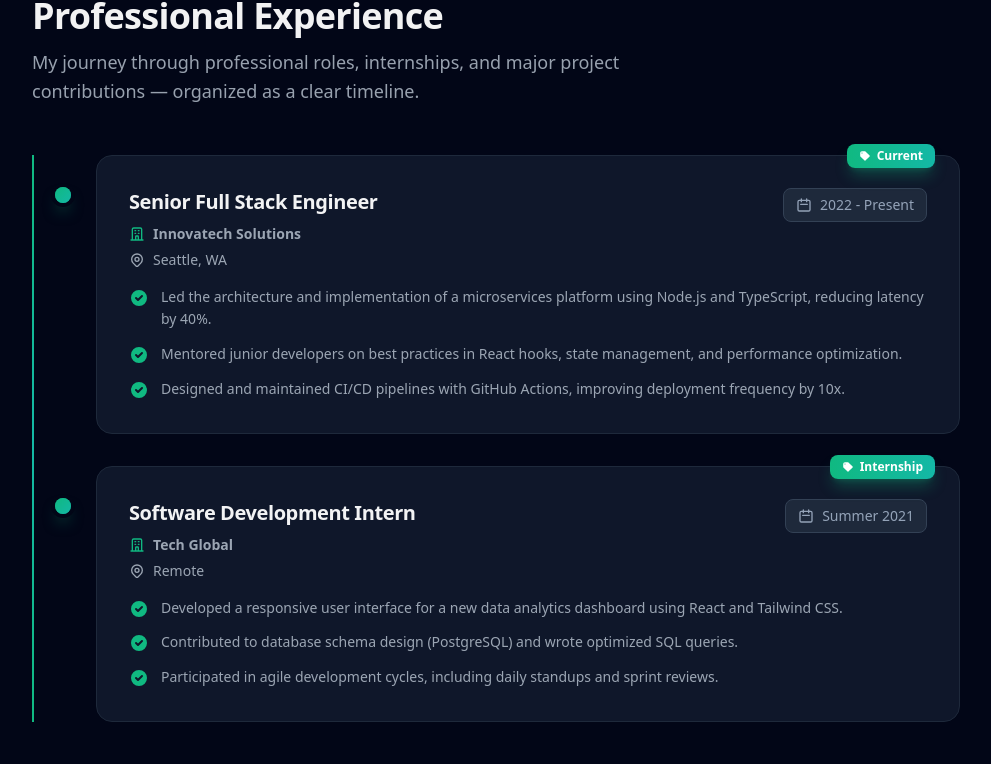
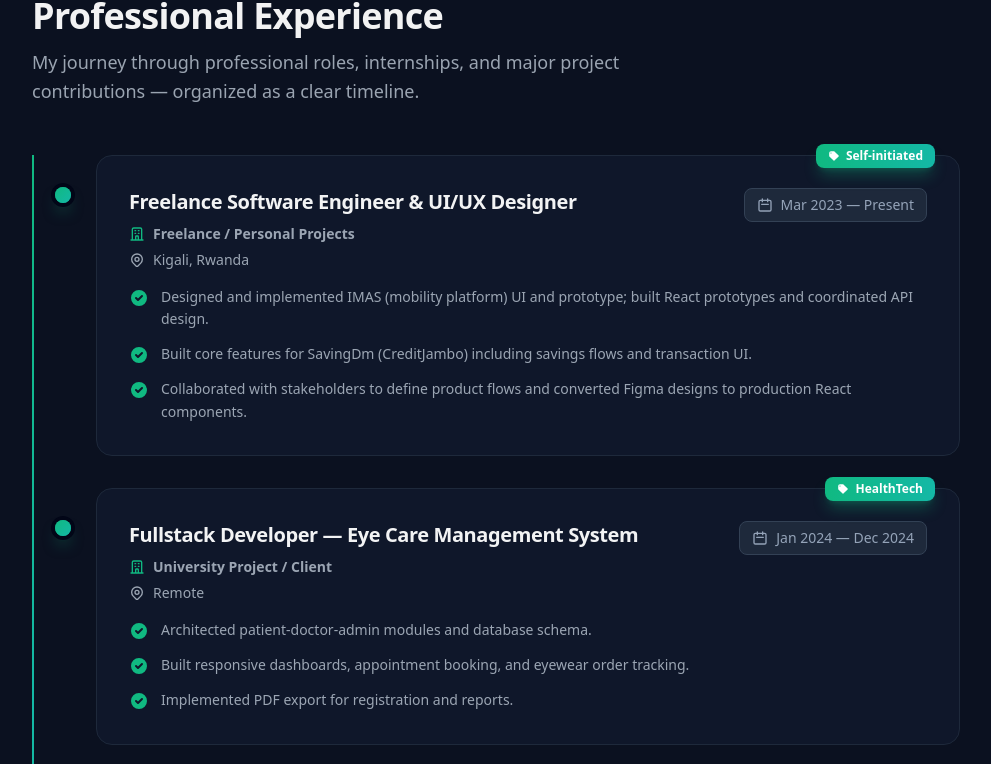
Before and after one commit to daniel2023-maseya2002/my-portfolio, a React (Vite) app: page / in a window 1280 px wide. Shown: the part 4353-5117 px from the top of the page, without its empty margins (144-1135 px from the left). Built offline with nearby package versions, Linux system fonts and the light colour scheme.

Commit message:
Updated the experience

```diff
--- a/src/components/sections/Experience.jsx
+++ b/src/components/sections/Experience.jsx
@@ -1,43 +1,15 @@
-import { useCallback, useState } from 'react';
-// Mocking framer-motion's components and functions for a single file structure
-const motion = {
-    div: ({ children, ...props }) => <div {...props}>{children}</div>
-};
-const experience = [
-    {
-        id: 1,
-        role: "Senior Full Stack Engineer",
-        tag: "Current",
-        org: "Innovatech Solutions",
-        location: "Seattle, WA",
-        period: "2022 - Present",
-        bullets: [
-            "Led the architecture and implementation of a microservices platform using Node.js and TypeScript, reducing latency by 40%.",
-            "Mentored junior developers on best practices in React hooks, state management, and performance optimization.",
-            "Designed and maintained CI/CD pipelines with GitHub Actions, improving deployment frequency by 10x."
-        ]
-    },
-    {
-        id: 2,
-        role: "Software Development Intern",
-        tag: "Internship",
-        org: "Tech Global",
-        location: "Remote",
-        period: "Summer 2021",
-        bullets: [
-            "Developed a responsive user interface for a new data analytics dashboard using React and Tailwind CSS.",
-            "Contributed to database schema design (PostgreSQL) and wrote optimized SQL queries.",
-            "Participated in agile development cycles, including daily standups and sprint reviews."
-        ]
-    }
-];
-
-// --- Component Definitions ---
+// src/components/sections/Experience.jsx
+import { motion } from "framer-motion";
+import { useCallback } from "react";
+import experience from "../../data/experience";
 
 const ExperienceCard = ({ item, index }) => {
-  // Use a simple div since we're mocking motion
   return (
-    <div
+    <motion.div
+      initial={{ opacity: 0, x: index % 2 === 0 ? -20 : 20 }}
+      whileInView={{ opacity: 1, x: 0 }}
+      viewport={{ once: true, amount: 0.3 }}
+      transition={{ duration: 0.5, delay: index * 0.1 }}
       className="group relative"
     >
       {/* Timeline Dot */}
@@ -105,55 +77,46 @@
           ))}
         </ul>
       </div>
-    </div>
+    </motion.div>
   );
 };
 
 const Experience = () => {
-    // State to hold any messages (replacing the use of `alert()`)
-    const [downloadMessage, setDownloadMessage] = useState('');
-
   // Programmatic download handler — fetches the PDF and forces a client download
   const handleDownloadResume = useCallback(async () => {
-      // The file path is assumed to be at the root of the serving folder (e.g., in the 'public' folder)
-      // If your file is truly named 'resume.pdf' and you want it accessible, place it in your public folder.
-      const filePath = "/resume.pdf";
-      setDownloadMessage('Attempting to download resume...');
+    try {
+      const res = await fetch("/resume.pdf");
+      console.log("resume fetch status:", res.status);
+      console.log("resume content-type:", res.headers.get("content-type"));
+      console.log("resume content-length (header):", res.headers.get("content-length"));
 
-      try {
-        const res = await fetch(filePath);
-        console.log("Resume fetch status:", res.status);
-
-        if (!res.ok) {
-            throw new Error(`Failed to fetch resume (${res.status}). Ensure '${filePath}' exists.`);
-        }
+      if (!res.ok) throw new Error(`Failed to fetch resume (${res.status})`);
 
       const blob = await res.blob();
+      console.log("resume blob size:", blob.size);
+
       if (!blob || blob.size === 0) {
-          throw new Error("Fetched resume is empty (0 bytes).");
+        throw new Error("Fetched resume is empty (0 bytes). Server may be serving an empty file.");
       }
 
       const url = window.URL.createObjectURL(blob);
       const a = document.createElement("a");
       a.href = url;
-        a.download = "resume.pdf";
+      a.download = "Resume.pdf";
       document.body.appendChild(a);
       a.click();
       a.remove();
       window.URL.revokeObjectURL(url);
-        setDownloadMessage('Resume download initiated successfully.');
-        setTimeout(() => setDownloadMessage(''), 5000);
-
     } catch (err) {
-        console.error("Resume download error:", err.message);
+      console.error("Resume download error:", err);
       // Fallback: open the file directly so user can manually save
-        window.open(filePath, "_blank", "noopener,noreferrer");
-        setDownloadMessage(`Download failed: ${err.message}. Opening in a new tab for manual download.`);
+      window.open("/resume.pdf", "_blank", "noopener,noreferrer");
+      alert("Automatic download failed. Opening the resume in a new tab so you can save it manually.");
     }
   }, []);
 
   return (
-        <section id="experience" className="py-16 lg:py-20 bg-gray-50 dark:bg-slate-950 min-h-screen font-sans">
+    <section id="experience" className="py-16 lg:py-20">
       <div className="max-w-5xl mx-auto px-6 lg:px-12">
 
         {/* Section Header */}
@@ -226,12 +189,6 @@
 
             </div>
           </div>
-                    {/* Download Message / Status */}
-                    {downloadMessage && (
-                        <p className={`mt-4 text-center text-sm font-medium ${downloadMessage.includes('failed') ? 'text-red-600 dark:text-red-400' : 'text-emerald-600 dark:text-emerald-400'}`}>
-                            {downloadMessage}
-                        </p>
-                    )}
         </div>
 
       </div>
```
Lines whose indentation alone changed are shown as unchanged.
